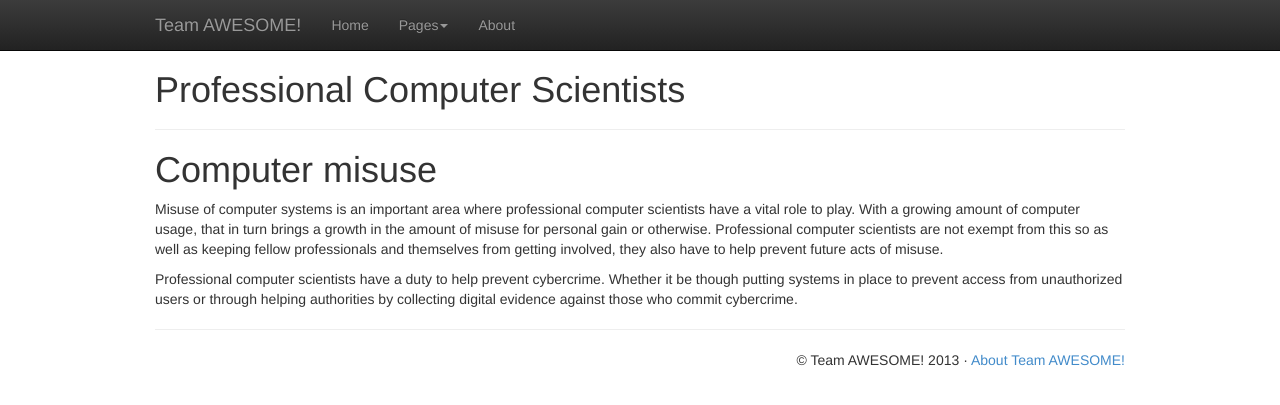
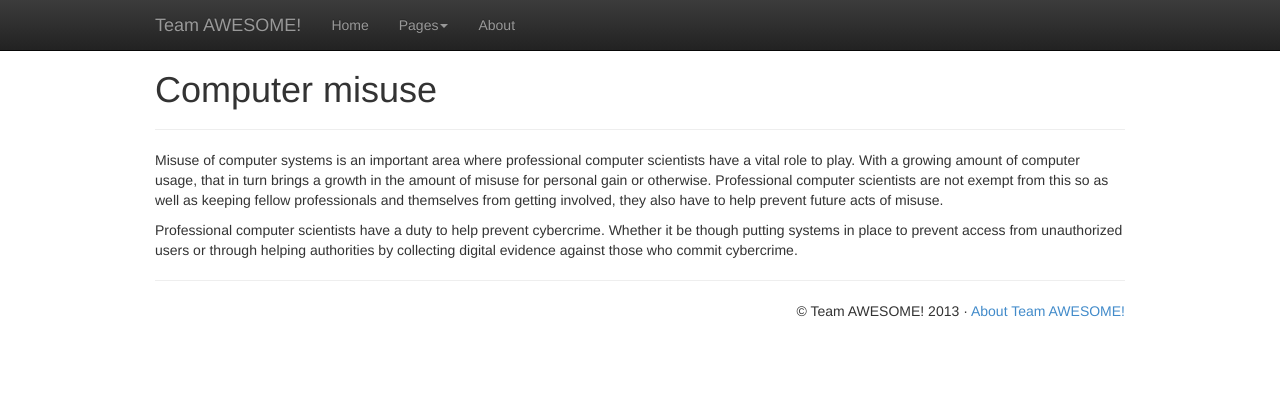
Before and after one commit to adamus1red/tripping-octo-adventure, a Jekyll site: the page built from _posts/2013-11-30-professional-computer-scientists-2.md, in a window 1280 px wide. Shown: the top 405 px of the page. Built offline with Jekyll 4.4.1, drawn with Linux system fonts in a browser that asks for light colours; Markdown is read by kramdown in place of the engine named in the settings.

Commit message:
Update 2013-11-30-professional-computer-scientists-2.md

```diff
--- a/_posts/2013-11-30-professional-computer-scientists-2.md
+++ b/_posts/2013-11-30-professional-computer-scientists-2.md
@@ -1,9 +1,7 @@
 ---
 layout: page
-title: Professional Computer Scientists
+title: Computer misuse
 ---
-
-# Computer misuse
 
 Misuse of computer systems is an important area where professional computer scientists have a vital role to play. With a growing amount of computer usage, that in turn brings a growth in the amount of misuse for personal gain or otherwise. Professional computer scientists are not exempt from this so as well as keeping fellow professionals and themselves from getting involved, they also have to help prevent future acts of misuse.
 
```
